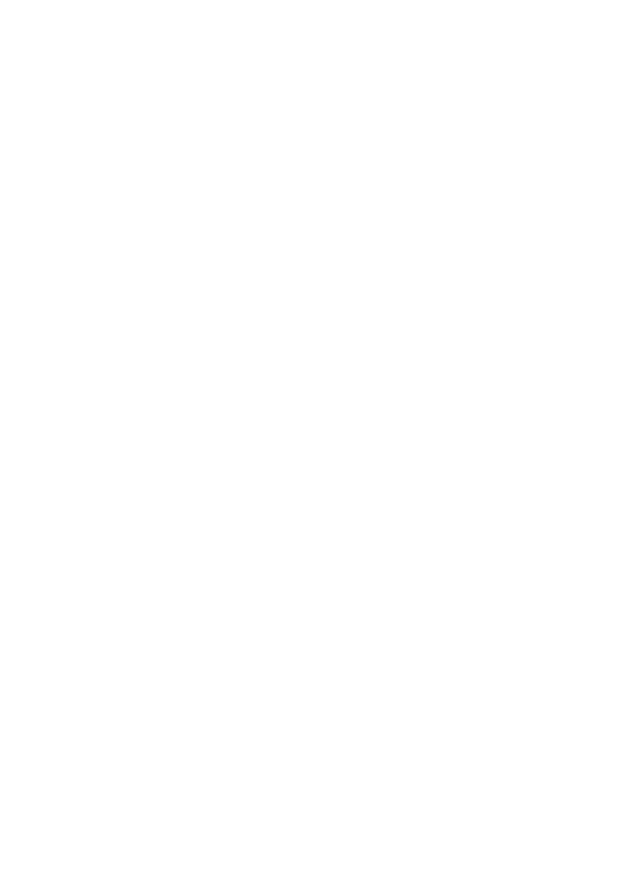
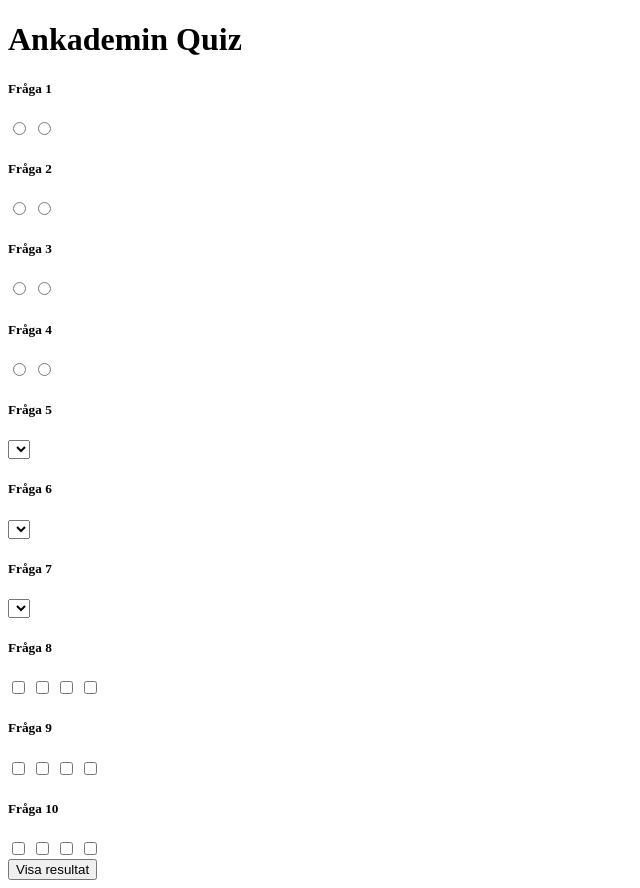
Before and after one commit to emmails/Ankademin-Quiz, a plain HTML site: page index.html in a window 1280 px wide. Shown: the whole page, without its empty margins (0-640 px from the left). Before the commit the page ends 800 px from the top, so only its background shows below. Drawn offline with Linux system fonts and the light colour scheme.

Commit message:
Added simple structure

```diff
--- a/index.html
+++ b/index.html
@@ -8,6 +8,96 @@
     <title>Document</title>
 </head>
 <body>
+    <h1>Ankademin Quiz</h1>
+    <!-- Fråga 1 - Sant eller falskt -->
+    <div>
+        <h5>Fråga 1</h5>
+        <input type="radio" name="questionOne">
+        <input type="radio" name="questionOne">
+    </div>
+
+    <!-- Fråga 2 Sant eller falskt -->
+    <div>
+        <h5>Fråga 2</h5>
+        <input type="radio" name="questionTwo">
+        <input type="radio" name="questionTwo">
+    </div>
+
+    <!-- Fråga 3 Sant eller falskt -->
+    <div>
+        <h5>Fråga 3</h5>
+        <input type="radio" name="questionThree">
+        <input type="radio" name="questionThree">
+    </div>
+
+    <!-- Fråga 4 Sant eller falskt -->
+    <div>
+        <h5>Fråga 4</h5>
+        <input type="radio" name="questionFour">
+        <input type="radio" name="questionFour">
+    </div>
+
+    <!-- Fråga 5 Multiple choice -->
+    <div>
+        <h5>Fråga 5</h5>
+        <select name="questionFive" id="questionFive">
+            <option value=""></option>
+            <option value=""></option>
+            <option value=""></option>
+            <option value=""></option>
+        </select>
+    </div>
+
+    <!-- Fråga 6 Multiple choice -->
+    <div>
+        <h5>Fråga 6</h5>
+        <select name="questionSix" id="questionSix">
+            <option value=""></option>
+            <option value=""></option>
+            <option value=""></option>
+            <option value=""></option>
+        </select>
+    </div>
+
+    <!-- Fråga 7 Multiple choice -->
+    <div>
+        <h5>Fråga 7</h5>
+        <select name="questionSeven" id="questionSeven">
+            <option value=""></option>
+            <option value=""></option>
+            <option value=""></option>
+            <option value=""></option>
+        </select>
+    </div>
+
+    <!-- Fråga 8 Checkbox-svar -->
+    <div>
+        <h5>Fråga 8</h5>
+        <input type="checkbox" name="questionEight">
+        <input type="checkbox" name="questionEight">
+        <input type="checkbox" name="questionEight">
+        <input type="checkbox" name="questionEight">
+    </div>
+
+    <!-- Fråga 9 Checkbox-svar -->
+    <div>
+        <h5>Fråga 9</h5>
+        <input type="checkbox" name="questionNine">
+        <input type="checkbox" name="questionNine">
+        <input type="checkbox" name="questionNine">
+        <input type="checkbox" name="questionNine">
+    </div>
+
+    <!-- Fråga 10 Checkbox-svar -->
+    <div>
+        <h5>Fråga 10</h5>
+        <input type="checkbox" name="questionTen">
+        <input type="checkbox" name="questionTen">
+        <input type="checkbox" name="questionTen">
+        <input type="checkbox" name="questionTen">
+    </div>
+
+    <button id="result">Visa resultat</button>
 
 </body>
 </html>
```
